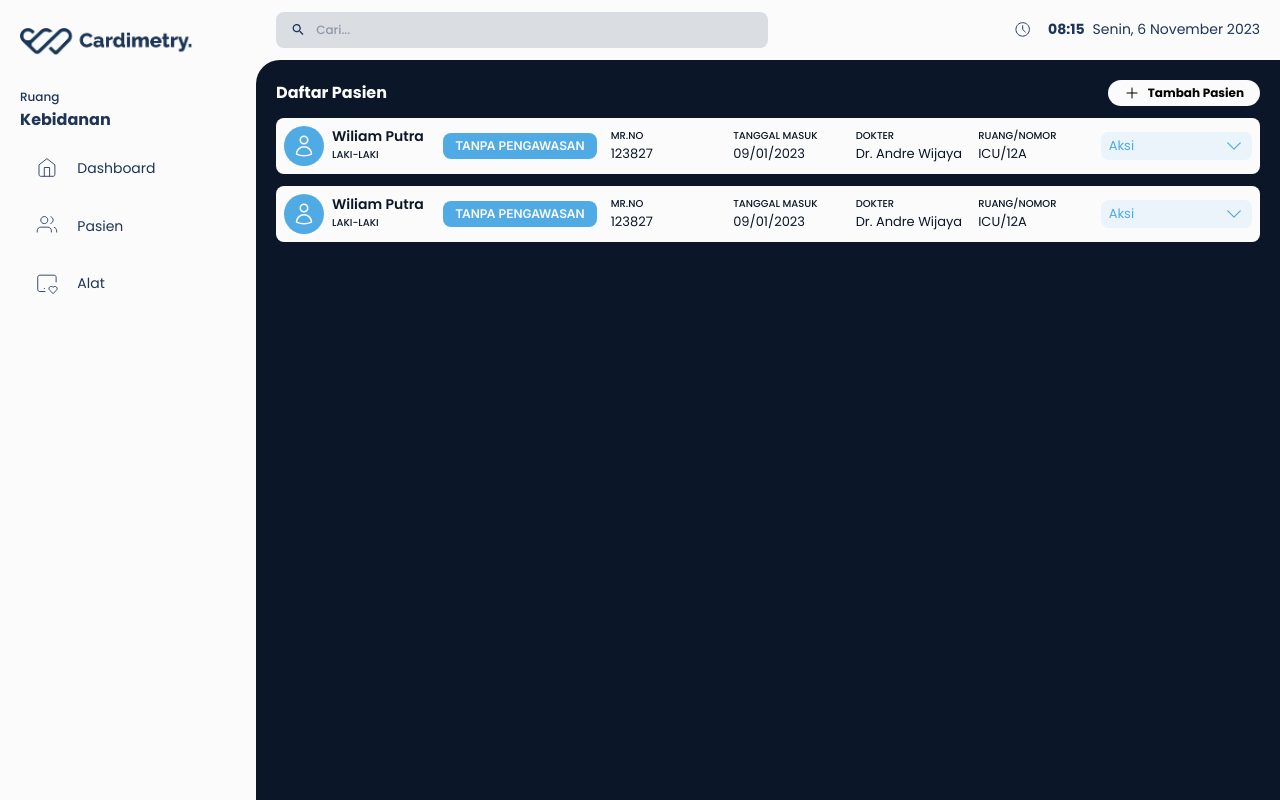
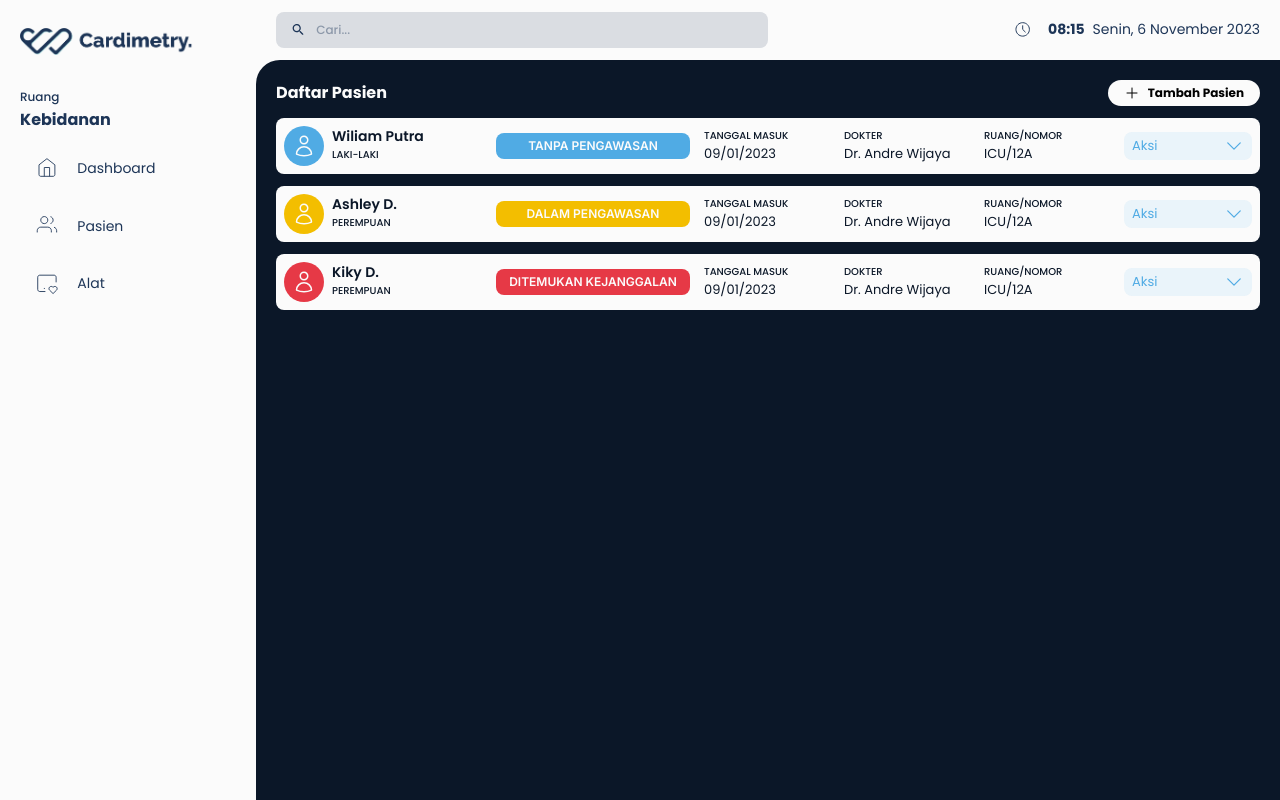
Before and after one commit to Capstone-A14/caps_webapp, a Next.js app: page /daftar-pasien in a window 1280 px wide. Built offline with nearby package versions, Linux system fonts and the light colour scheme.

Commit message:
dynamic styles

```diff
--- a/src/app/(withmenu)/daftar-alat/page.js
+++ b/src/app/(withmenu)/daftar-alat/page.js
@@ -13,9 +13,16 @@ const patient = {
   age: "56",
 };
 
-const device = {
-  id: "Dev-01",
-};
+const device = [
+  {
+    id: "Dev-01",
+    name: "Testing",
+  },
+  {
+    id: "Dev-02",
+    name: "Testing Dev2",
+  },
+];
 
 const data = {
   patient: patient,
--- a/src/app/(withmenu)/daftar-pasien/page.js
+++ b/src/app/(withmenu)/daftar-pasien/page.js
@@ -1,21 +1,55 @@
 import React from "react";
 import { DaftarPasien } from "@components/index.js";
 
-const patient = {
+const patient = [
+  {
+    id: 1,
     name: "Wiliam Putra",
-  gender: "laki-laki",
+    gender: "Laki-laki",
     mrno: "123827",
     date_registered: "09/01/2023",
     status: "Tanpa Pengawasan",
     doctor: "Dr. Andre Wijaya",
     room: "ICU",
     room_no: "12A",
-  age: "56",
-};
+    age: 56,
+  },
+  {
+    id: 2,
+    name: "Ashley D.",
+    gender: "Perempuan",
+    mrno: "123827",
+    date_registered: "09/01/2023",
+    status: "Dalam Pengawasan",
+    doctor: "Dr. Andre Wijaya",
+    room: "ICU",
+    room_no: "12A",
+    age: 56,
+  },
+  {
+    id: 3,
+    name: "Kiky D.",
+    gender: "Perempuan",
+    mrno: "123827",
+    date_registered: "09/01/2023",
+    status: "Ditemukan Kejanggalan",
+    doctor: "Dr. Andre Wijaya",
+    room: "ICU",
+    room_no: "12A",
+    age: 56,
+  },
+];
 
-const device = {
+const device = [
+  {
     id: "Dev-01",
-};
+    name: "Testing",
+  },
+  {
+    id: "Dev-02",
+    name: "Testing Dev2",
+  },
+];
 
 const data = {
   patient: patient,
--- a/src/app/(withmenu)/page.js
+++ b/src/app/(withmenu)/page.js
@@ -2,6 +2,7 @@
 import { Dashboard, DetailPasien } from "@components/index.js";
 
 const patient = {
+  id: 1,
   name: "Wiliam Putra",
   gender: "laki-laki",
   mrno: "123827",
@@ -10,7 +11,7 @@ const patient = {
   doctor: "Dr. Andre Wijaya",
   room: "ICU",
   room_no: "12A",
-  age: "56",
+  age: 56,
 };
 
 const device = {
--- a/src/app/components/ComponentPasien.js
+++ b/src/app/components/ComponentPasien.js
@@ -8,7 +8,7 @@ import {
   UserIcon,
   TrashIcon,
 } from "@heroicons/react/24/outline";
-import { EditPatient, DeletePatient} from "@components/index.js";
+import { EditPatient, DeletePatient } from "@components/index.js";
 
 export default function ComponentPasien({ patient }) {
   const [showEditModal, setShowEditModal] = useState(false);
@@ -20,33 +20,50 @@ export default function ComponentPasien({ patient }) {
         <EditPatient closeModal={() => setShowEditModal(false)} />
       </Modal>
 
-      <Modal isShow={showDeleteModal} closeModal={() => setShowDeleteModal(false)}>
-        <DeletePatient patient={patient} closeModal={() => setShowDeleteModal(false)} />
+      <Modal
+        isShow={showDeleteModal}
+        closeModal={() => setShowDeleteModal(false)}
+      >
+        <DeletePatient
+          patient={patient}
+          closeModal={() => setShowDeleteModal(false)}
+        />
       </Modal>
 
-      <div className="bg-white w-full rounded-lg grid grid-cols-1 grid-rows-1 p-3 lg:p-2 lg:grid-cols-6 items-center lg:gap-x-3">
-        <div className="gap-3 grid grid-cols-2 md:grid-cols-3 lg:flex-row lg:inline-flex lg:items-center lg:col-span-2">
-          <div className="flex-row flex-auto inline-flex items-start gap-2">
-            <UserIcon className="bg-blue rounded-full w-[40px] p-2 text-white" />
+      <div className="bg-white w-full rounded-lg grid grid-cols-1 p-3 lg:p-2 lg:grid-cols-7 items-center lg:gap-x-3">
+        <div className="gap-3 grid grid-cols-2 md:col-span-3 items-center">
+          <div className="flex min-w-min items-start gap-2">
+            <UserIcon
+              className={
+                "rounded-full w-[40px] p-2 text-white" +
+                (patient.status === "Tanpa Pengawasan" ? " bg-blue" : "") +
+                (patient.status === "Dalam Pengawasan" ? " bg-orange" : "") +
+                (patient.status === "Ditemukan Kejanggalan" ? " bg-red" : "")
+              }
+            />
             <div className="grid">
               <label className="lbl_nama"> {patient.name} </label>
               <label> {patient.gender} </label>
             </div>
           </div>
 
-          <div>
-            <div className="stats_tp bg-blue text-white text-center text-[12px]">
-              {patient.status}
-            </div>
+          <div
+            className={
+              "stats_tp text-white text-center text-[12px] min-w-min" +
+              (patient.status === "Tanpa Pengawasan" ? " bg-blue" : "") +
+              (patient.status === "Dalam Pengawasan" ? " bg-orange" : "") +
+              (patient.status === "Ditemukan Kejanggalan" ? " bg-red" : "")
+            }
+          >
+            {patient.status}
           </div>
+
+          {/* <div className="stats_tp text-white text-center text-[12px] min-w-min bg-blue">
+            {patient.status}
+          </div> */}
         </div>
 
-        <div className="grid col-span-2 grid-cols-2 gap-2 p-2 md:grid-cols-3 lg:grid-cols-4 lg:gap-3 lg:p-0 lg:col-span-3">
-          <label>
-            MR.no <br />
-            <span className="lbl_detail"> {patient.mrno} </span>
-          </label>
-
+        <div className="grid md:col-span-2 grid-cols-2 gap-2 p-2 md:grid-cols-3 lg:gap-3 lg:p-0 lg:col-span-3">
           <label>
             Tanggal Masuk <br />
             <span className="lbl_detail"> {patient.date_registered} </span>
--- a/src/app/components/DaftarAlat.js
+++ b/src/app/components/DaftarAlat.js
@@ -2,14 +2,14 @@ import React from "react";
 import Image from "next/image";
 import { Device } from "@svg/svgindex";
 
-export function CardAlat({patient, device}) {
+export function CardAlat({ device }) {
   return (
     <div className="flex flex-col basis-1/3 bg-white rounded-lg p-4 gap-3">
-      <header className="flex flex-inline items-center bg-light_blue_25 rounded-lg">
+      <header className="flex flex-inline items-center rounded-lg">
         <Image src={Device} className="" alt="" />
         <h1> {device.id} </h1>
       </header>
-      <p> Terpasang pada pasien: {patient.name} </p>
+      <p> Terpasang pada pasien: {device.name} </p>
       <button className="text-[13px] font-semibold bg-blue overflow-hidden rounded-lg py-1 px-5 text-white">
         Detail Pasien
       </button>
@@ -17,16 +17,15 @@ export function CardAlat({patient, device}) {
   );
 }
 
-export default function DaftarAlat({patient, device}) {
+export default function DaftarAlat( {device} ) {
   return (
     <div className="inside-container">
       <h1 className="text-white">Daftar Alat</h1>
 
       <div className="mt-2 grid xsm:grid-cols-2 md:grid-cols-3 gap-2">
-        <CardAlat patient={patient} device={device}/>
-        <CardAlat patient={patient} device={device}/>
-        <CardAlat patient={patient} device={device}/>
-        <CardAlat patient={patient} device={device}/>
+        {device.map((device) => (
+          <CardAlat key={device.id} device={device} />
+        ))}
       </div>
     </div>
   );
--- a/src/app/components/DaftarPasien.js
+++ b/src/app/components/DaftarPasien.js
@@ -21,14 +21,15 @@ export default function DaftarPasien({ patient }) {
               setShowAddModal(true);
             }}
           >
-            <PlusIcon className="w-4"/>
+            <PlusIcon className="w-4" />
             Tambah Pasien
           </button>
         </header>
 
         <section className="grid xsm:grid-row-1 gap-3">
-          <ComponentPasien patient={patient} />
-          <ComponentPasien patient={patient} />
+          {patient.map((patient) => (
+            <ComponentPasien key={patient.id} patient={patient} />
+          ))}
         </section>
       </div>
     </>
--- a/src/app/components/DetailPasien.js
+++ b/src/app/components/DetailPasien.js
@@ -1,10 +1,27 @@
 "use client";
 import React, { Fragment, useEffect, useRef, useState } from "react";
 import Modal from "@components/modal/layout.js";
-import { EditPatient, DeletePatient} from "@components/index.js";
-import { UserIcon, TrashIcon, PencilSquareIcon } from "@heroicons/react/24/outline";
+import { EditPatient, DeletePatient } from "@components/index.js";
+import {
+  UserIcon,
+  TrashIcon,
+  PencilSquareIcon,
+} from "@heroicons/react/24/outline";
 
-export default function DetailPasien({ patient }) {
+export default function DetailPasien() {
+  const patient = {
+    id: 1,
+    name: "Wiliam Putra",
+    gender: "Laki-laki",
+    mrno: "123827",
+    date_registered: "09/01/2023",
+    status: "Ditemukan Kejanggalan",
+    doctor: "Dr. Andre Wijaya",
+    room: "ICU",
+    room_no: "12A",
+    age: 56,
+  };
+
   const [showEditModal, setShowEditModal] = useState(false);
   const [showDeleteModal, setShowDeleteModal] = useState(false);
   return (
@@ -17,7 +34,10 @@ export default function DetailPasien({ patient }) {
         isShow={showDeleteModal}
         closeModal={() => setShowDeleteModal(false)}
       >
-        <DeletePatient closeModal={() => setShowDeleteModal(false)} />
+        <DeletePatient
+          patient={patient}
+          closeModal={() => setShowDeleteModal(false)}
+        />
       </Modal>
 
       <div className="inside-container max-h-min">
@@ -34,11 +54,21 @@ export default function DetailPasien({ patient }) {
           </ol>
 
           <div className="bg-white p-1 rounded-lg grid grid-cols-2 w-[200px]">
-            <button className="text-xs text-blue flex items-center rounded-lg hover:bg-blue/10" onClick={() => { setShowEditModal(true); }}>
+            <button
+              className="text-xs text-blue flex items-center rounded-lg hover:bg-blue/10"
+              onClick={() => {
+                setShowEditModal(true);
+              }}
+            >
               <PencilSquareIcon className="h-3 m-2 text-blue " />
               Edit
             </button>
-            <button className="text-xs text-red flex items-center rounded-lg hover:bg-red/10" onClick={() => { setShowDeleteModal(true); }}>
+            <button
+              className="text-xs text-red flex items-center rounded-lg hover:bg-red/10"
+              onClick={() => {
+                setShowDeleteModal(true);
+              }}
+            >
               <TrashIcon className="h-3 m-2 text-red" />
               Hapus
             </button>
@@ -51,10 +81,23 @@ export default function DetailPasien({ patient }) {
           {/* Profil */}
           <div className="grid grid-cols-2 gap-2 md:min-w-max">
             <div className="flex flex-col place-items-center items-center row-span-3 md:col-span-2 gap-3">
-              <UserIcon className="bg-blue rounded-full p-2 w-[70px] text-white" />
-              <div className="stats_tp bg-blue text-white text-center text-[12px]">
-                {" "}
-                {patient.status}{" "}
+              <UserIcon
+                className={
+                  "rounded-full w-[70px] p-2 text-white" +
+                  (patient.status === "Tanpa Pengawasan" ? " bg-blue" : "") +
+                  (patient.status === "Dalam Pengawasan" ? " bg-orange" : "") +
+                  (patient.status === "Ditemukan Kejanggalan" ? " bg-red" : "")
+                }
+              />
+              <div
+                className={
+                  "stats_tp text-white text-center text-[12px]" +
+                  (patient.status === "Tanpa Pengawasan" ? " bg-blue" : "") +
+                  (patient.status === "Dalam Pengawasan" ? " bg-orange" : "") +
+                  (patient.status === "Ditemukan Kejanggalan" ? " bg-red" : "")
+                }
+              >
+                {patient.status}
               </div>
             </div>
 
```
Also changed, not shown: src/app/components/Dashboard.js (+12 -10 lines). Lines whose indentation alone changed are shown as unchanged.
